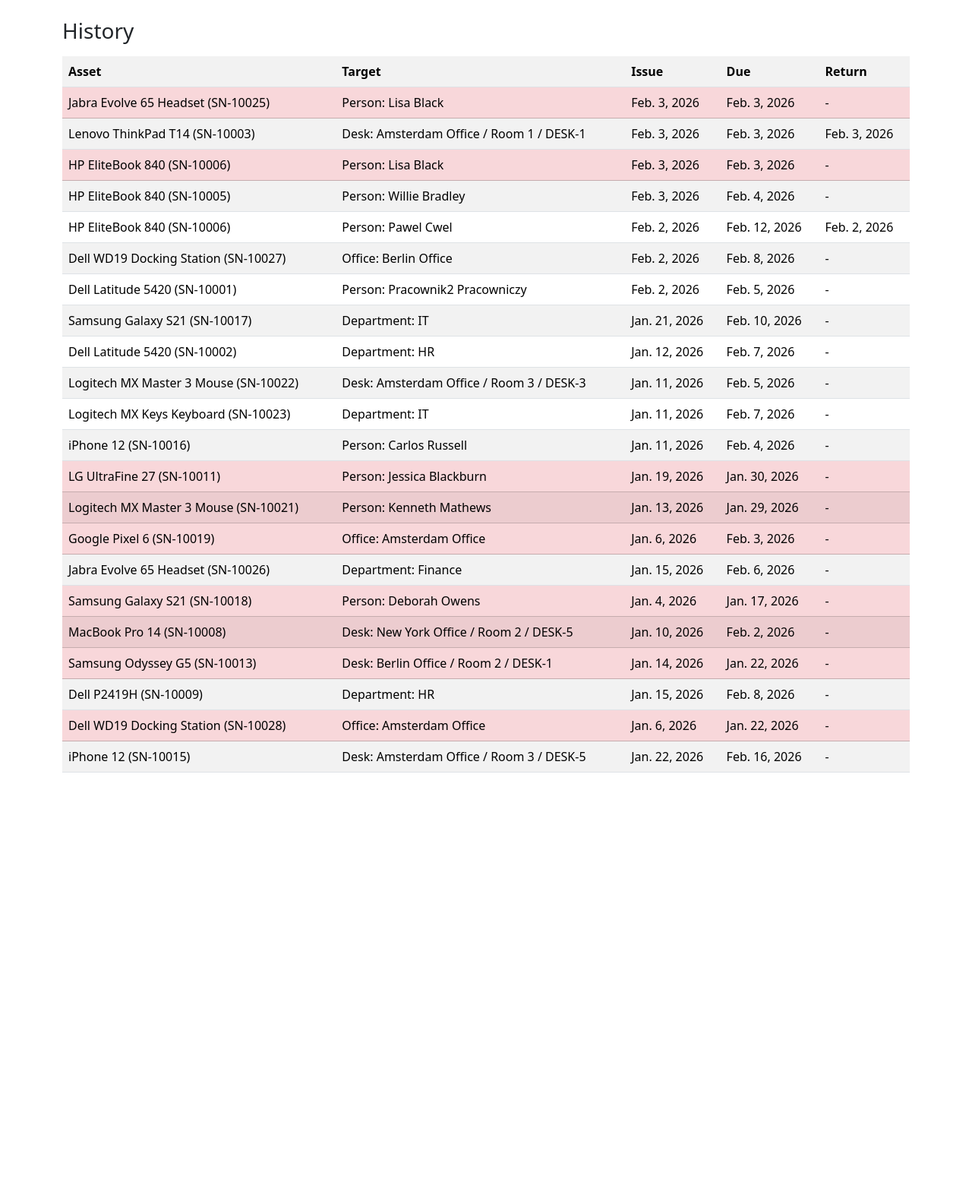
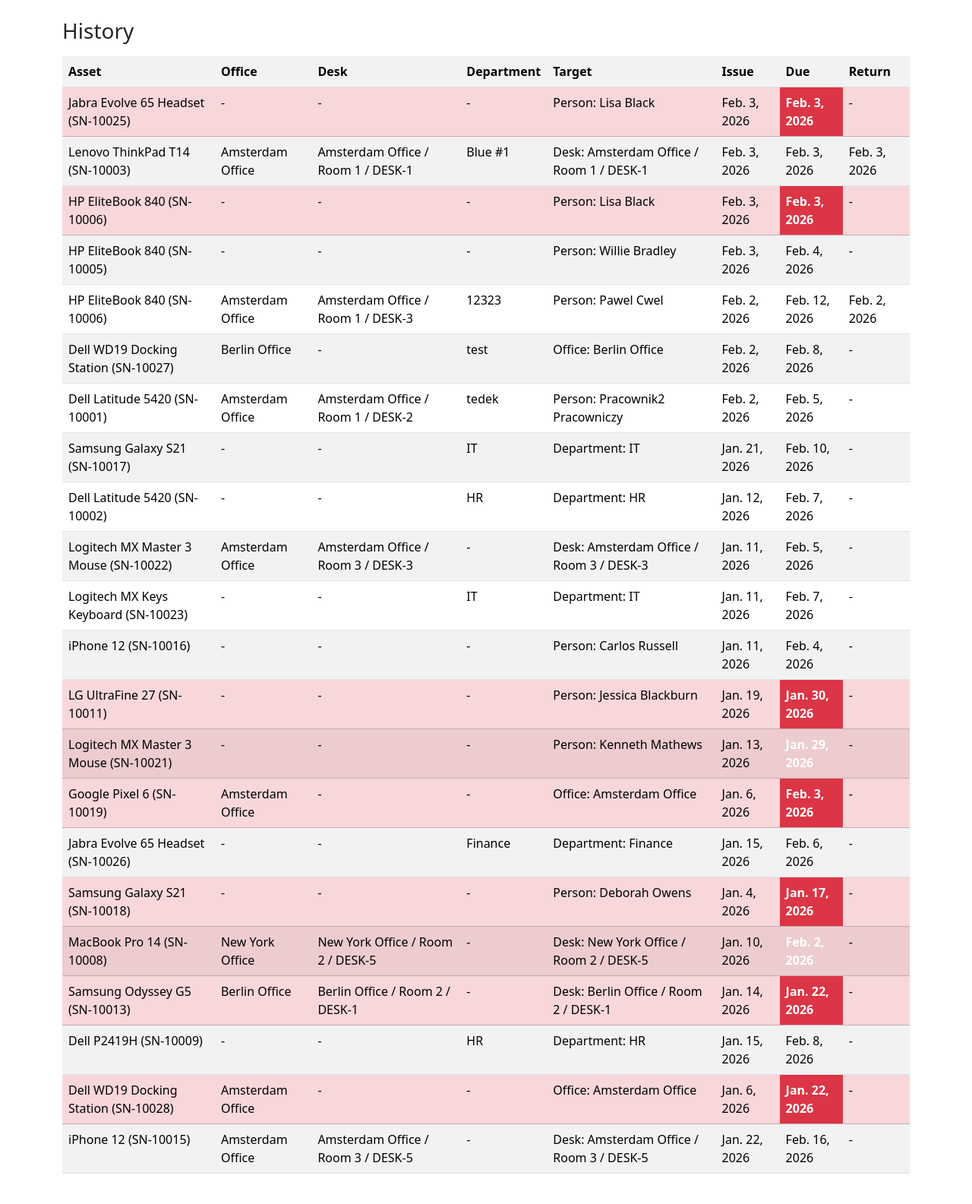
Before and after one commit to npawel322/inventory_app, a Django app: page /history/ in a window 1280 px wide. Shown: the part 55-1640 px from the top of the page at 76% size. Before the commit the page ends 1072 px from the top, so only its background shows below. Run offline with Django 5.2, Linux system fonts and the light colour scheme; a user stored in the database is signed in; data comes from the database, SQL or seed files in the repository; both versions use the stored data as it was after the commit.

Commit message:
fix: poprawki zapisane na discordzie

```diff
--- a/inventory/admin.py
+++ b/inventory/admin.py
@@ -3,7 +3,7 @@ from django import forms
 from django.contrib.auth.models import User, Group
 from django.contrib.auth.admin import UserAdmin as DjangoUserAdmin
 
-from .models import Office, Room, Desk, AssetCategory, Asset, Person, Loan
+from .models import Office, Department, DepartmentPosition, Room, Desk, AssetCategory, Asset, Person, Loan
 from .roles import ROLE_ADMIN, ROLE_EMPLOYEE, ROLE_COMPANY, ROLE_NAMES
 
 
@@ -154,6 +154,8 @@ class UserAdmin(DjangoUserAdmin):
 
 
 admin.site.register(Office)
+admin.site.register(Department)
+admin.site.register(DepartmentPosition)
 admin.site.register(Room)
 admin.site.register(Desk)
 admin.site.register(AssetCategory)
--- a/inventory/api_views.py
+++ b/inventory/api_views.py
@@ -44,7 +44,7 @@ class DeskViewSet(viewsets.ModelViewSet):
 
 class LoanViewSet(viewsets.ModelViewSet):
     queryset = Loan.objects.select_related(
-        "asset", "person", "desk__room__office", "office"
+        "asset", "person", "desk__room__office", "office", "department_position__department__office"
     ).all().order_by("-id")
     serializer_class = LoanSerializer
 
--- a/inventory/forms.py
+++ b/inventory/forms.py
@@ -1,6 +1,20 @@
+import calendar
+from datetime import date
+
 from django import forms
 from django.core.exceptions import ValidationError
-from .models import Asset, Loan, Person, Desk, Office
+from django.utils import timezone
+
+from .models import Asset, Department, DepartmentPosition, Desk, Loan, Office, Person
+
+
+DEFAULT_DEPARTMENTS = [
+    ("Yellow", "yellow"),
+    ("Blue", "blue"),
+    ("Green", "green"),
+    ("Purple", "purple"),
+    ("Orange", "orange"),
+]
 
 
 class AssetForm(forms.ModelForm):
@@ -17,17 +31,164 @@ class PersonForm(forms.ModelForm):
 
 def _bootstrapify(form: forms.Form) -> None:
     """Add basic Bootstrap classes without fighting Django widgets."""
-    for name, field in form.fields.items():
-        w = field.widget
-        css = w.attrs.get("class", "")
-        if isinstance(w, (forms.Select, forms.SelectMultiple)):
+    for _, field in form.fields.items():
+        widget = field.widget
+        css = widget.attrs.get("class", "")
+        if isinstance(widget, (forms.Select, forms.SelectMultiple)):
             base = "form-select"
-        elif isinstance(w, (forms.CheckboxInput, forms.RadioSelect)):
-            base = css  # don't force
+        elif isinstance(widget, (forms.CheckboxInput, forms.RadioSelect)):
+            base = css  # do not force
         else:
             base = "form-control"
         if base and base not in css:
-            w.attrs["class"] = (css + " " + base).strip()
+            widget.attrs["class"] = (css + " " + base).strip()
+
+
+class DeskByOfficeSelect(forms.Select):
+    """Adds office metadata to desk <option> tags for client-side filtering."""
+
+    def __init__(self, *args, desk_office_map=None, **kwargs):
+        self.desk_office_map = desk_office_map or {}
+        super().__init__(*args, **kwargs)
+
+    def create_option(self, name, value, label, selected, index, subindex=None, attrs=None):
+        option = super().create_option(name, value, label, selected, index, subindex=subindex, attrs=attrs)
+        if value is None:
+            return option
+        raw_value = getattr(value, "value", value)
+        office_id = self.desk_office_map.get(str(raw_value))
+        if office_id is not None:
+            option["attrs"]["data-office-id"] = str(office_id)
+        return option
+
+
+class DepartmentPositionByOfficeSelect(forms.Select):
+    """Adds office metadata to department position options."""
+
+    def __init__(self, *args, position_meta_map=None, **kwargs):
+        self.position_meta_map = position_meta_map or {}
+        super().__init__(*args, **kwargs)
+
+    def create_option(self, name, value, label, selected, index, subindex=None, attrs=None):
+        option = super().create_option(name, value, label, selected, index, subindex=subindex, attrs=attrs)
+        if value is None:
+            return option
+        raw_value = getattr(value, "value", value)
+        office_id = self.position_meta_map.get(str(raw_value))
+        if office_id is not None:
+            option["attrs"]["data-office-id"] = str(office_id)
+        return option
+
+
+def _add_one_month(value: date) -> date:
+    year = value.year + (1 if value.month == 12 else 0)
+    month = 1 if value.month == 12 else value.month + 1
+    day = min(value.day, calendar.monthrange(year, month)[1])
+    return value.replace(year=year, month=month, day=day)
+
+
+def _ensure_default_departments() -> None:
+    """Each office gets 5 departments and each department 10 positions."""
+    for office in Office.objects.all():
+        for name, color in DEFAULT_DEPARTMENTS:
+            department, _ = Department.objects.get_or_create(
+                office=office,
+                name=name,
+                defaults={"color": color},
+            )
+            if department.color != color:
+                department.color = color
+                department.save(update_fields=["color"])
+
+            existing = set(department.positions.values_list("number", flat=True))
+            missing = [
+                DepartmentPosition(department=department, number=idx)
+                for idx in range(1, 11)
+                if idx not in existing
+            ]
+            if missing:
+                DepartmentPosition.objects.bulk_create(missing)
+
+
+def _configure_department_position_field(form: forms.Form) -> None:
+    _ensure_default_departments()
+
+    active_position_ids = Loan.objects.filter(
+        return_date__isnull=True,
+        department_position__isnull=False,
+    ).values_list("department_position_id", flat=True)
+
+    positions_qs = DepartmentPosition.objects.select_related("department__office").exclude(
+        pk__in=active_position_ids
+    ).order_by(
+        "department__office__name", "department__name", "number"
+    )
+    field = form.fields.get("department_position")
+    if not field:
+        return
+
+    square_by_color = {
+        "yellow": "🟨",
+        "blue": "🟦",
+        "green": "🟩",
+        "purple": "🟪",
+        "orange": "🟧",
+    }
+
+    field.queryset = positions_qs
+    field.label_from_instance = (
+        lambda pos: f"{square_by_color.get(pos.department.color, '⬜')} #{pos.number}"
+    )
+    field.widget = DepartmentPositionByOfficeSelect(
+        position_meta_map={
+            str(pos.pk): pos.department.office_id
+            for pos in positions_qs
+        }
+    )
+    field.widget.choices = field.choices
+
+
+def _configure_loan_date_fields(form: forms.Form, *, company_due_default: bool = False) -> None:
+    today = timezone.localdate()
+
+    for field_name in ("loan_date", "due_date"):
+        field = form.fields.get(field_name)
+        if field:
+            field.widget.attrs["min"] = today.isoformat()
+
+    if form.is_bound or getattr(form.instance, "pk", None):
+        return
+
+    if "loan_date" in form.fields:
+        form.fields["loan_date"].initial = today
+    if "due_date" in form.fields:
+        form.fields["due_date"].initial = _add_one_month(today) if company_due_default else today
+
+
+def _validate_loan_dates(cleaned: dict) -> None:
+    today = timezone.localdate()
+    loan_date = cleaned.get("loan_date")
+    due_date = cleaned.get("due_date")
+
+    if loan_date and loan_date < today:
+        raise ValidationError({"loan_date": "Loan date cannot be earlier than today."})
+
+    if due_date and due_date < today:
+        raise ValidationError({"due_date": "Due date cannot be earlier than today."})
+
+    if loan_date and due_date and due_date < loan_date:
+        raise ValidationError({"due_date": "Due date cannot be earlier than loan date."})
+
+
+def _assign_legacy_department_label(loan: Loan) -> None:
+    if loan.department_position:
+        loan.department = str(loan.department_position)
+    elif not loan.department:
+        loan.department = None
+
+
+def _is_department_position_available(position: DepartmentPosition) -> bool:
+    return not position.loans.filter(return_date__isnull=True).exists()
 
 
 class AdminLoanForm(forms.ModelForm):
@@ -43,8 +204,16 @@ class AdminLoanForm(forms.ModelForm):
 
     class Meta:
         model = Loan
-        fields = ["asset", "target_type", "person", "desk", "office", "department", "loan_date", "due_date"]
-
+        fields = [
+            "asset",
+            "target_type",
+            "person",
+            "office",
+            "desk",
+            "department_position",
+            "loan_date",
+            "due_date",
+        ]
         widgets = {
             "loan_date": forms.DateInput(attrs={"type": "date"}),
             "due_date": forms.DateInput(attrs={"type": "date"}),
@@ -55,17 +224,26 @@ class AdminLoanForm(forms.ModelForm):
 
         self.fields["asset"].queryset = Asset.objects.filter(status="available").order_by("name")
         self.fields["person"].queryset = Person.objects.order_by("last_name", "first_name")
-        self.fields["desk"].queryset = Desk.objects.select_related("room__office").order_by(
+        self.fields["office"].queryset = Office.objects.order_by("name")
+
+        desks_qs = Desk.objects.select_related("room__office").order_by(
             "room__office__name", "room__name", "code"
         )
-        self.fields["office"].queryset = Office.objects.order_by("name")
+        self.fields["desk"].queryset = desks_qs
+        self.fields["desk"].widget = DeskByOfficeSelect(
+            desk_office_map={str(desk.pk): desk.room.office_id for desk in desks_qs}
+        )
+        self.fields["desk"].widget.choices = self.fields["desk"].choices
+
+        _configure_department_position_field(self)
 
         self.fields["person"].required = False
         self.fields["desk"].required = False
         self.fields["office"].required = False
-        self.fields["department"].required = False
+        self.fields["department_position"].required = False
 
         _bootstrapify(self)
+        _configure_loan_date_fields(self)
 
     def clean(self):
         cleaned = super().clean()
@@ -80,12 +258,12 @@ class AdminLoanForm(forms.ModelForm):
         person = cleaned.get("person")
         desk = cleaned.get("desk")
         office = cleaned.get("office")
-        department = (cleaned.get("department") or "").strip()
+        department_position = cleaned.get("department_position")
 
-        # wipe unused targets
         cleaned["person"] = None
         cleaned["desk"] = None
         cleaned["office"] = None
+        cleaned["department_position"] = None
         cleaned["department"] = None
 
         if target_type == "person":
@@ -96,7 +274,17 @@ class AdminLoanForm(forms.ModelForm):
         elif target_type == "desk":
             if not desk:
                 raise ValidationError("Select a desk.")
+            if not department_position:
+                raise ValidationError({"department_position": "Select a department position."})
+            if office and desk.room.office_id != office.id:
+                raise ValidationError({"desk": "Selected desk is not in the chosen office."})
+            if department_position.department.office_id != desk.room.office_id:
+                raise ValidationError({"department_position": "Selected department is not in the desk office."})
+            if not _is_department_position_available(department_position):
+                raise ValidationError({"department_position": "Selected department position is already assigned."})
             cleaned["desk"] = desk
+            cleaned["department_position"] = department_position
+            cleaned["department"] = str(department_position)
 
         elif target_type == "office":
             if not office:
@@ -104,23 +292,36 @@ class AdminLoanForm(forms.ModelForm):
             cleaned["office"] = office
 
         elif target_type == "department":
-            if not department:
-                raise ValidationError("Enter a department.")
-            cleaned["department"] = department
+            if not department_position:
+                raise ValidationError("Select a department position.")
+            if office and department_position.department.office_id != office.id:
+                raise ValidationError({"department_position": "Selected department is not in the chosen office."})
+            if not _is_department_position_available(department_position):
+                raise ValidationError({"department_position": "Selected department position is already assigned."})
+            cleaned["department_position"] = department_position
+            cleaned["department"] = str(department_position)
 
         else:
             raise ValidationError("Choose loan target type.")
 
+        _validate_loan_dates(cleaned)
         return cleaned
+
+    def save(self, commit=True):
+        loan: Loan = super().save(commit=False)
+        _assign_legacy_department_label(loan)
+        if commit:
+            loan.save()
+            self.save_m2m()
+        return loan
 
 
 class CompanyLoanForm(forms.ModelForm):
-    """Company can loan to a department within an office."""
+    """Company can loan to a department position within an office."""
 
     class Meta:
         model = Loan
-        fields = ["asset", "office", "department", "loan_date", "due_date"]
-
+        fields = ["asset", "office", "department_position", "loan_date", "due_date"]
         widgets = {
             "loan_date": forms.DateInput(attrs={"type": "date"}),
             "due_date": forms.DateInput(attrs={"type": "date"}),
@@ -132,26 +333,46 @@ class CompanyLoanForm(forms.ModelForm):
         self.fields["asset"].queryset = Asset.objects.filter(status="available").order_by("name")
         self.fields["office"].queryset = Office.objects.order_by("name")
 
+        _configure_department_position_field(self)
+
         self.fields["office"].required = True
-        self.fields["department"].required = True
+        self.fields["department_position"].required = True
 
         _bootstrapify(self)
+        _configure_loan_date_fields(self, company_due_default=True)
 
     def clean(self):
         cleaned = super().clean()
         asset = cleaned.get("asset")
+        office = cleaned.get("office")
+        department_position = cleaned.get("department_position")
+
         if not asset:
             raise ValidationError("Asset is required.")
         if asset.status != "available":
             raise ValidationError("Selected asset is not available.")
 
-        if not cleaned.get("office"):
+        if not office:
             raise ValidationError("Office is required.")
-        department = (cleaned.get("department") or "").strip()
-        if not department:
+        if not department_position:
             raise ValidationError("Department is required.")
-        cleaned["department"] = department
+        if department_position.department.office_id != office.id:
+            raise ValidationError({"department_position": "Selected department is not in the chosen office."})
+        if not _is_department_position_available(department_position):
+            raise ValidationError({"department_position": "Selected department position is already assigned."})
+
+        cleaned["department"] = str(department_position)
+
+        _validate_loan_dates(cleaned)
         return cleaned
+
+    def save(self, commit=True):
+        loan: Loan = super().save(commit=False)
+        _assign_legacy_department_label(loan)
+        if commit:
+            loan.save()
+            self.save_m2m()
+        return loan
 
 
 class EmployeeLoanForm(forms.ModelForm):
@@ -163,20 +384,28 @@ class EmployeeLoanForm(forms.ModelForm):
 
         self.fields["asset"].queryset = Asset.objects.filter(status="available").order_by("name")
         self.fields["office"].queryset = Office.objects.order_by("name")
-        self.fields["desk"].queryset = Desk.objects.select_related("room__office").order_by(
+
+        desks_qs = Desk.objects.select_related("room__office").order_by(
             "room__office__name", "room__name", "code"
         )
+        self.fields["desk"].queryset = desks_qs
+        self.fields["desk"].widget = DeskByOfficeSelect(
+            desk_office_map={str(desk.pk): desk.room.office_id for desk in desks_qs}
+        )
+        self.fields["desk"].widget.choices = self.fields["desk"].choices
+
+        _configure_department_position_field(self)
 
         self.fields["office"].required = True
-        self.fields["department"].required = True
+        self.fields["department_position"].required = True
         self.fields["desk"].required = True
 
         _bootstrapify(self)
+        _configure_loan_date_fields(self)
 
     class Meta:
         model = Loan
-        fields = ["asset", "office", "department", "desk", "loan_date", "due_date"]
-
+        fields = ["asset", "office", "department_position", "desk", "loan_date", "due_date"]
         widgets = {
             "loan_date": forms.DateInput(attrs={"type": "date"}),
             "due_date": forms.DateInput(attrs={"type": "date"}),
@@ -186,14 +415,12 @@ class EmployeeLoanForm(forms.ModelForm):
         if not self.user or not getattr(self.user, "is_authenticated", False):
             return None
 
-        # 1) explicit link
         if hasattr(self.user, "person_profile"):
             try:
                 return self.user.person_profile
             except Person.DoesNotExist:
                 pass
 
-        # 2) match by email (nice fallback)
         email = getattr(self.user, "email", "") or ""
         if email:
             return Person.objects.filter(email__iexact=email).first()
@@ -203,40 +430,44 @@ class EmployeeLoanForm(forms.ModelForm):
     def clean(self):
         cleaned = super().clean()
         asset = cleaned.get("asset")
+        office = cleaned.get("office")
+        desk = cleaned.get("desk")
+        department_position = cleaned.get("department_position")
+
         if not asset:
             raise ValidationError("Asset is required.")
         if asset.status != "available":
             raise ValidationError("Selected asset is not available.")
 
-        if not cleaned.get("office"):
+        if not office:
             raise ValidationError("Office is required.")
-        department = (cleaned.get("department") or "").strip()
-        if not department:
+        if not department_position:
             raise ValidationError("Department is required.")
-        cleaned["department"] = department
+        if department_position.department.office_id != office.id:
+            raise ValidationError({"department_position": "Selected department is not in the chosen office."})
+        if not _is_department_position_available(department_position):
+            raise ValidationError({"department_position": "Selected department position is already assigned."})
 
-        desk = cleaned.get("desk")
         if not desk:
             raise ValidationError("Desk is required.")
-
-        # sanity: desk must belong to chosen office
-        if cleaned.get("office") and desk.room.office_id != cleaned["office"].id:
+        if desk.room.office_id != office.id:
             raise ValidationError("Selected desk is not in the chosen office.")
 
-        # ensure person exists
         person = self._resolve_person()
         if not person:
             raise ValidationError(
                 "Your account is not linked to an employee profile yet. Ask admin to link your user to a Person record (or set matching email)."
             )
 
-        # stash for save()
         self._resolved_person = person
+        cleaned["department"] = str(department_position)
+        _validate_loan_dates(cleaned)
         return cleaned
 
     def save(self, commit=True):
         loan: Loan = super().save(commit=False)
         loan.person = getattr(self, "_resolved_person", None)
+        _assign_legacy_department_label(loan)
         if commit:
             loan.save()
             self.save_m2m()
--- a/inventory/templates/inventory/history.html
+++ b/inventory/templates/inventory/history.html
@@ -2,17 +2,22 @@
 {% block content %}
 <h3>{% if is_admin %}History{% else %}My history{% endif %}</h3>
 <table class="table table-striped mt-3">
-  <tr><th>Asset</th><th>Target</th><th>Issue</th><th>Due</th><th>Return</th></tr>
+  <tr><th>Asset</th><th>Office</th><th>Desk</th><th>Department</th><th>Target</th><th>Issue</th><th>Due</th><th>Return</th></tr>
   {% for l in loans %}
     <tr class="{% if l.return_date is None and l.due_date and l.due_date < today %}table-danger{% endif %}">
       <td>{{ l.asset }}</td>
+      <td>{{ l.office_label }}</td>
+      <td>{{ l.desk_label }}</td>
+      <td>{{ l.department_label }}</td>
       <td>{{ l.target_label }}</td>
       <td>{{ l.loan_date }}</td>
-      <td>{{ l.due_date|default:"-" }}</td>
+      <td class="{% if l.return_date is None and l.due_date and l.due_date < today %}text-bg-danger fw-semibold{% endif %}">
+        {{ l.due_date|default:"-" }}
+      </td>
       <td>{{ l.return_date|default:"-" }}</td>
     </tr>
   {% empty %}
-    <tr><td colspan="5" class="text-muted">No history.</td></tr>
+    <tr><td colspan="8" class="text-muted">No history.</td></tr>
   {% endfor %}
 </table>
 {% endblock %}
--- a/inventory/templates/inventory/persons_list.html
+++ b/inventory/templates/inventory/persons_list.html
@@ -1,9 +1,6 @@
 {% extends "inventory/base.html" %}
 {% block content %}
-<div class="d-flex justify-content-between align-items-center">
-  <h3>Persons</h3>
-  <a class="btn btn-primary" href="{% url 'person_create' %}">+ Add</a>
-</div>
+<h3>Persons</h3>
 
 <table class="table table-striped mt-3">
   <tr><th>Name</th><th>Department</th><th>Email</th></tr>
--- a/inventory/views.py
+++ b/inventory/views.py
@@ -88,7 +88,7 @@ def _resolve_person_for_user(user):
 def loans_list(request):
     role = get_user_role(request.user)
     base_qs = Loan.objects.select_related(
-        "asset", "person", "desk__room__office", "office", "created_by"
+        "asset", "person", "desk__room__office", "office", "department_position__department__office", "created_by"
     ).filter(return_date__isnull=True).order_by("-id")
 
     person = _resolve_person_for_user(request.user)
@@ -198,7 +198,7 @@ def loan_return(request, loan_id: int):
 def history(request):
     role = get_user_role(request.user)
     base_qs = Loan.objects.select_related(
-        "asset", "person", "desk__room__office", "office", "created_by"
+        "asset", "person", "desk__room__office", "office", "department_position__department__office", "created_by"
     ).order_by("-id")
 
     person = _resolve_person_for_user(request.user)
```
Also changed, not shown: inventory/management/commands/seed_inventory.py (+31 -1 lines), inventory/models.py (+71 -1 lines), inventory/serializers.py (+40 -14 lines), inventory/templates/inventory/loan_form.html (+58 -0 lines), inventory/templates/inventory/loans_list.html (+5 -2 lines), db.sqlite3, inventory/migrations/0004_department_departmentposition_and_more.py (added).
